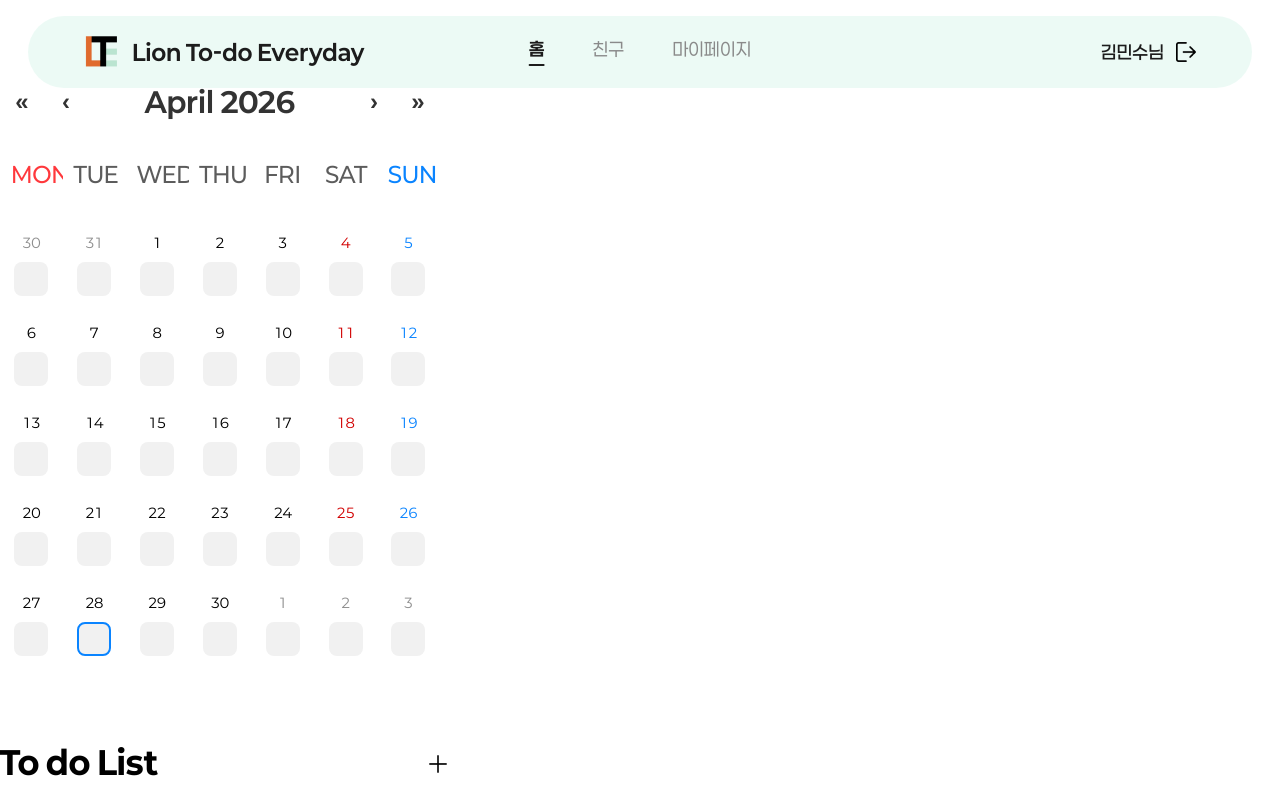
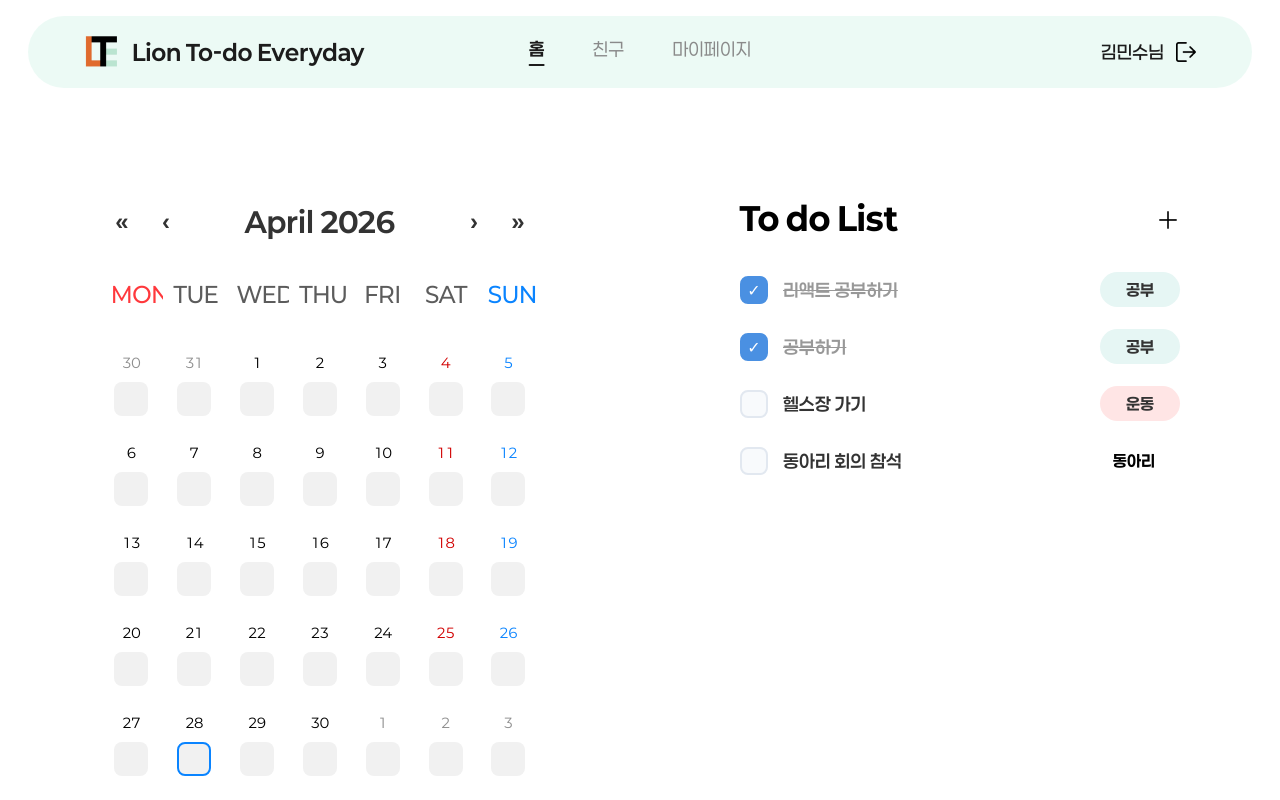
Before and after one commit to kau-likelion-14th/betts-Frontend, a React (Create React App) app: page / in a window 1280 px wide. Shown: the top 800 px of the page. Built offline with nearby package versions, Linux system fonts and the light colour scheme.

Commit message:
fix mypage

```diff
--- a/src/pages/mainpages/Mainpage.js
+++ b/src/pages/mainpages/Mainpage.js
@@ -1,46 +1,46 @@
 import React, {useState} from "react";
 import CustomCalendar from "./Calendar";
 import Todo from "./Todo";
-import "../../styles/MyPage.css";
+import "../../styles/Mainpage.css";
 
-const toDateKey = (date) => { // 날짜 객체를 "YYYY-MM-DD" 문자열로 바꾸는 함수 (달력과 Todo가 같은 키를 쓰기 위함)
+const toDateKey = (date) => {
   const y = date.getFullYear();
   const m = String(date.getMonth() + 1).padStart(2, "0");
   const d = String(date.getDate()).padStart(2, "0");
   return `${y}-${m}-${d}`;
 };
 
-const uid = () => Date.now() + Math.random(); // 고유한 ID를 생성하는 함수 (할 일 항목 각각을 구분하기 위함)
-
+const uid = () => Date.now() + Math.random();
 
 const MainPage = () => {
-  const [selectedDate, setSelectedDate] = useState(new Date()); // 1. 현재 어떤 날짜가 선택되었는지 관리 (기본값: 오늘)
+  const [selectedDate, setSelectedDate] = useState(new Date());
 
-  const [todosByDate, setTodosByDate] = useState(() => { // 2. 전체 할 일 데이터를 관리하는 객체 상태
-    const todayKey = toDateKey(new Date()); // 오늘 날짜 키 생성
+  const [todosByDate, setTodosByDate] = useState(() => {
+    const todayKey = toDateKey(new Date());
     return {
-      [todayKey]: [ // 초기 데이터 (오늘 날짜에 예시 데이터 4개를 넣어둠)
-        { id: uid(), text: '리액트 공부하기', category: '공부', completed: true },
-        { id: uid(), text: '공부하기', category: '공부', completed: true },
-        { id: uid(), text: '헬스장 가기', category: '운동', completed: false },
-        { id: uid(), text: '동아리 회의 참석', category: '동아리', completed: false },
+      [todayKey]: [
+        { id: uid(), text: '리액트 공부하기', category: 'study', completed: true },
+        { id: uid(), text: '공부하기', category: 'study', completed: true },
+        { id: uid(), text: '헬스장 가기', category: 'exercise', completed: false },
+        { id: uid(), text: '동아리 회의 참석', category: 'club', completed: false },
       ]
     };
   });
+
   return (
     <div className="mainpage-container">
       <CustomCalendar
-        initialDate={selectedDate} // 현재 선택된 날짜 전달
-        onDateChange={setSelectedDate} // 달력에서 날짜 클릭 시 selectedDate를 바꾸는 함수 전달
-        todosByDate={todosByDate} // 달력에 숫자/별표를 표시하기 위해 전체 데이터 전달
+        initialDate={selectedDate}
+        onDateChange={setSelectedDate}
+        todosByDate={todosByDate}
       />
       <Todo
-        selectedDate={selectedDate} // "지금 몇 일을 보고 있는가?" 정보 전달
-        todosByDate={todosByDate} // 할 일 목록을 보여주기 위한 데이터 전달
-        setTodosByDate={setTodosByDate} // 새로운 할 일을 추가하거나 완료 처리할 때 쓸 변경 함수 전달
+        selectedDate={selectedDate}
+        todosByDate={todosByDate}
+        setTodosByDate={setTodosByDate}
       />
     </div>
   );
 };
 
-export default MainPage; //MainPage라는 컴포넌트를 다른 파일에서도 가져다 쓸 수 있도록 "밖으로 내보내는" 명령어
+export default MainPage;
--- a/src/styles/MyPage.css
+++ b/src/styles/MyPage.css
@@ -5,29 +5,36 @@
   max-width: 1200px;
   margin: 0 auto;
 }
+
 .profile {
   display: flex;
   flex-direction: column;
   gap: 20px;
   margin-bottom: 40px;
 }
+
 .profile-top {
   display: flex;
+  flex-direction: row;
   align-items: center;
   gap: 20px;
   margin-bottom: 30px;
 }
+
 .profile-image-wrapper {
   position: relative;
   width: 130px;
   height: 130px;
+  flex-shrink: 0;
 }
+
 .profile-img {
   width: 130px;
   height: 130px;
   border-radius: 50%;
   object-fit: cover;
 }
+
 .edit-btn {
   position: absolute;
   bottom: 0;
@@ -42,11 +49,13 @@
   font-size: 12px;
   padding: 0;
 }
+
 .nickname {
   font-size: 20px;
   font-weight: 700;
   margin: 0;
 }
+
 .save-btn {
   margin-left: auto;
   padding: 10px 24px;
@@ -57,6 +66,7 @@
   cursor: pointer;
   font-size: 16px;
 }
+
 .profile-inputs {
   font-weight: bold;
   display: flex;
@@ -65,17 +75,22 @@
   width: 500px;
   margin-bottom: 40px;
 }
+
 .profile-inputs input[type="text"] {
   padding: 10px;
   border: 1px solid #8f8f8f;
   border-radius: 8px;
   outline: none;
   font-size: 14px;
+  font-weight: normal;
 }
+
 .status {
   display: flex;
+  flex-direction: row;
   gap: 16px;
 }
+
 .stat-card {
   display: flex;
   flex-direction: column;
@@ -85,11 +100,13 @@
   border-radius: 12px;
   flex: 1;
 }
+
 .stat-card-top {
   display: flex;
   align-items: center;
   gap: 8px;
 }
+
 .stat-value {
   font-size: 20px;
   font-weight: 700;
```
